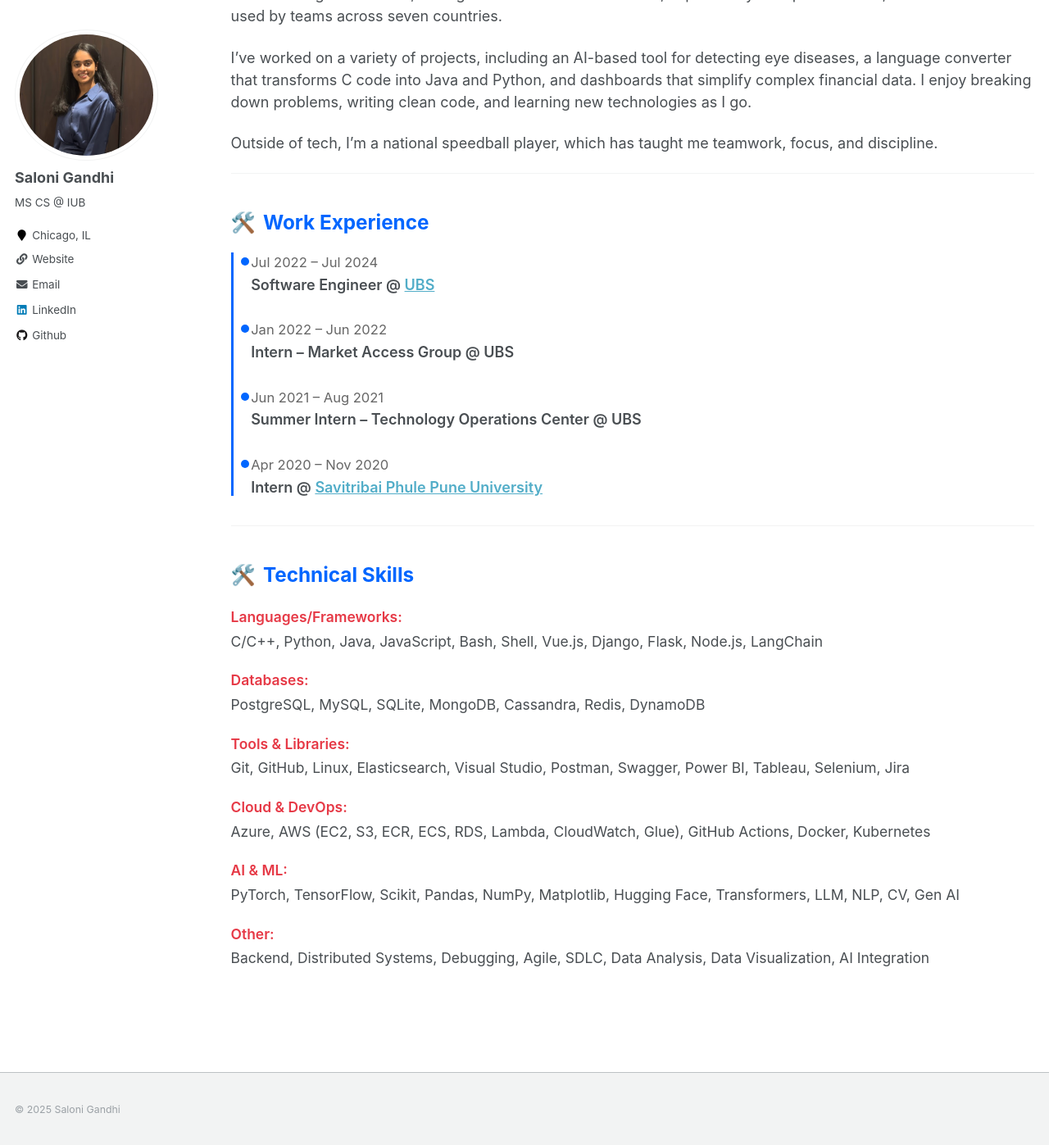
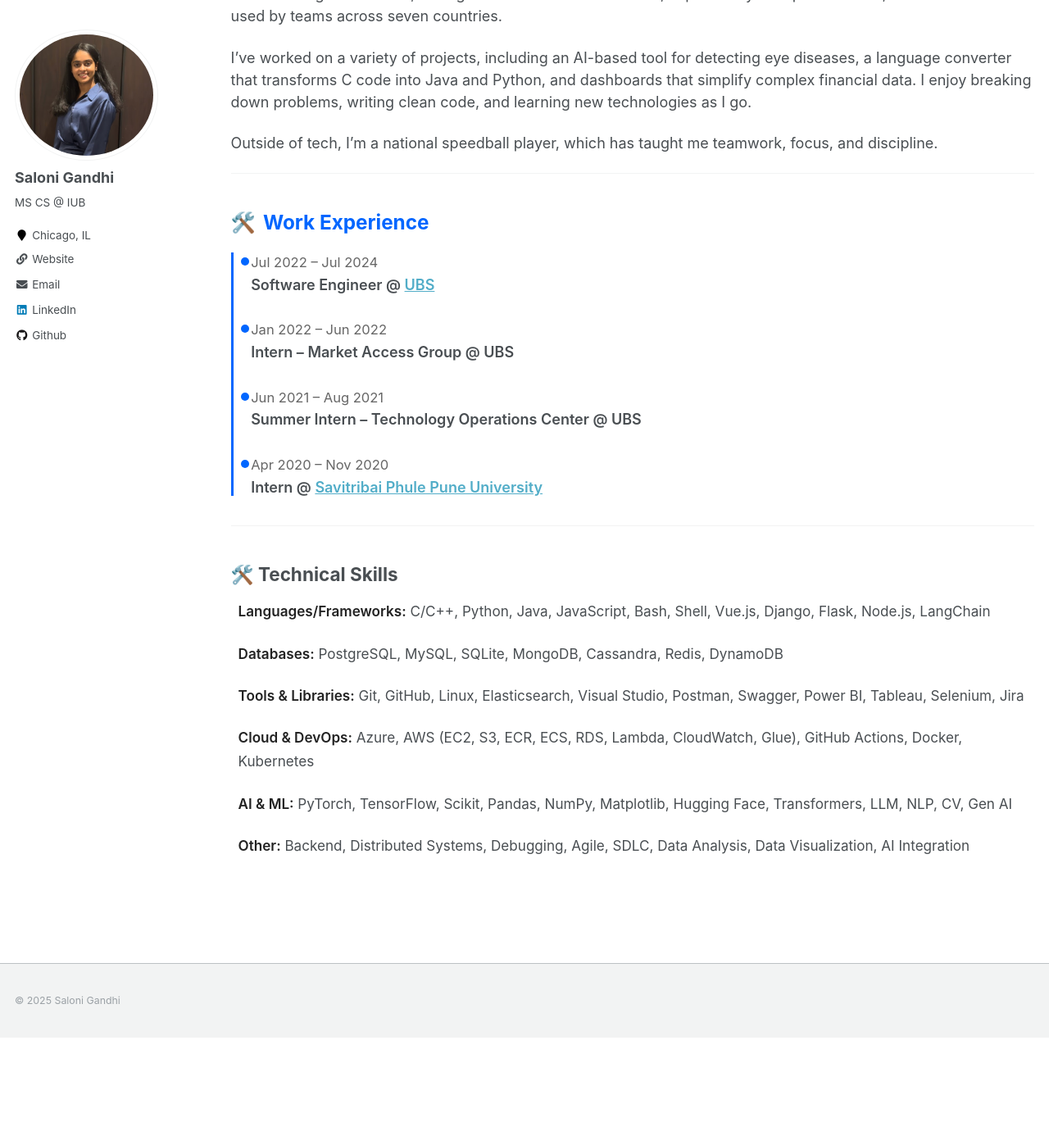
Before and after one commit to saloni111/saloni111.github.io, a Jekyll site: the page built from _pages/about.md, in a window 1280 px wide and 1400 px high, scrolled down 239 px. Shown: the top 1397 px of the window at 82% size. Built offline with Jekyll 4.4.1, drawn with Linux system fonts in a browser that asks for light colours; after the commit the page ends 1505 px from its top, so only the background shows below that; part of the change alters nothing that is shown.

Commit message:
Update about.md

```diff
--- a/_pages/about.md
+++ b/_pages/about.md
@@ -110,34 +110,25 @@ Outside of tech, I’m a national speedball player, which has taught me teamwork
 
 ---
 
-## <span class="section-title">Technical Skills</span>
+## 🛠️ Technical Skills
 
-<div class="skills-block">
-  <strong>Languages/Frameworks:</strong><br>
-  C/C++, Python, Java, JavaScript, Bash, Shell, Vue.js, Django, Flask, Node.js, LangChain
+<style>
+.skills-clean {
+  font-size: 0.95rem;
+  line-height: 1.7;
+  padding-left: 0.5rem;
+}
+.skills-clean b {
+  font-weight: 600;
+  color: #222;
+}
+</style>
+
+<div class="skills-clean">
+  <p><b>Languages/Frameworks:</b> C/C++, Python, Java, JavaScript, Bash, Shell, Vue.js, Django, Flask, Node.js, LangChain</p>
+  <p><b>Databases:</b> PostgreSQL, MySQL, SQLite, MongoDB, Cassandra, Redis, DynamoDB</p>
+  <p><b>Tools & Libraries:</b> Git, GitHub, Linux, Elasticsearch, Visual Studio, Postman, Swagger, Power BI, Tableau, Selenium, Jira</p>
+  <p><b>Cloud & DevOps:</b> Azure, AWS (EC2, S3, ECR, ECS, RDS, Lambda, CloudWatch, Glue), GitHub Actions, Docker, Kubernetes</p>
+  <p><b>AI & ML:</b> PyTorch, TensorFlow, Scikit, Pandas, NumPy, Matplotlib, Hugging Face, Transformers, LLM, NLP, CV, Gen AI</p>
+  <p><b>Other:</b> Backend, Distributed Systems, Debugging, Agile, SDLC, Data Analysis, Data Visualization, AI Integration</p>
 </div>
-
-<div class="skills-block">
-  <strong>Databases:</strong><br>
-  PostgreSQL, MySQL, SQLite, MongoDB, Cassandra, Redis, DynamoDB
-</div>
-
-<div class="skills-block">
-  <strong>Tools & Libraries:</strong><br>
-  Git, GitHub, Linux, Elasticsearch, Visual Studio, Postman, Swagger, Power BI, Tableau, Selenium, Jira
-</div>
-
-<div class="skills-block">
-  <strong>Cloud & DevOps:</strong><br>
-  Azure, AWS (EC2, S3, ECR, ECS, RDS, Lambda, CloudWatch, Glue), GitHub Actions, Docker, Kubernetes
-</div>
-
-<div class="skills-block">
-  <strong>AI & ML:</strong><br>
-  PyTorch, TensorFlow, Scikit, Pandas, NumPy, Matplotlib, Hugging Face, Transformers, LLM, NLP, CV, Gen AI
-</div>
-
-<div class="skills-block">
-  <strong>Other:</strong><br>
-  Backend, Distributed Systems, Debugging, Agile, SDLC, Data Analysis, Data Visualization, AI Integration
-</div>
```
